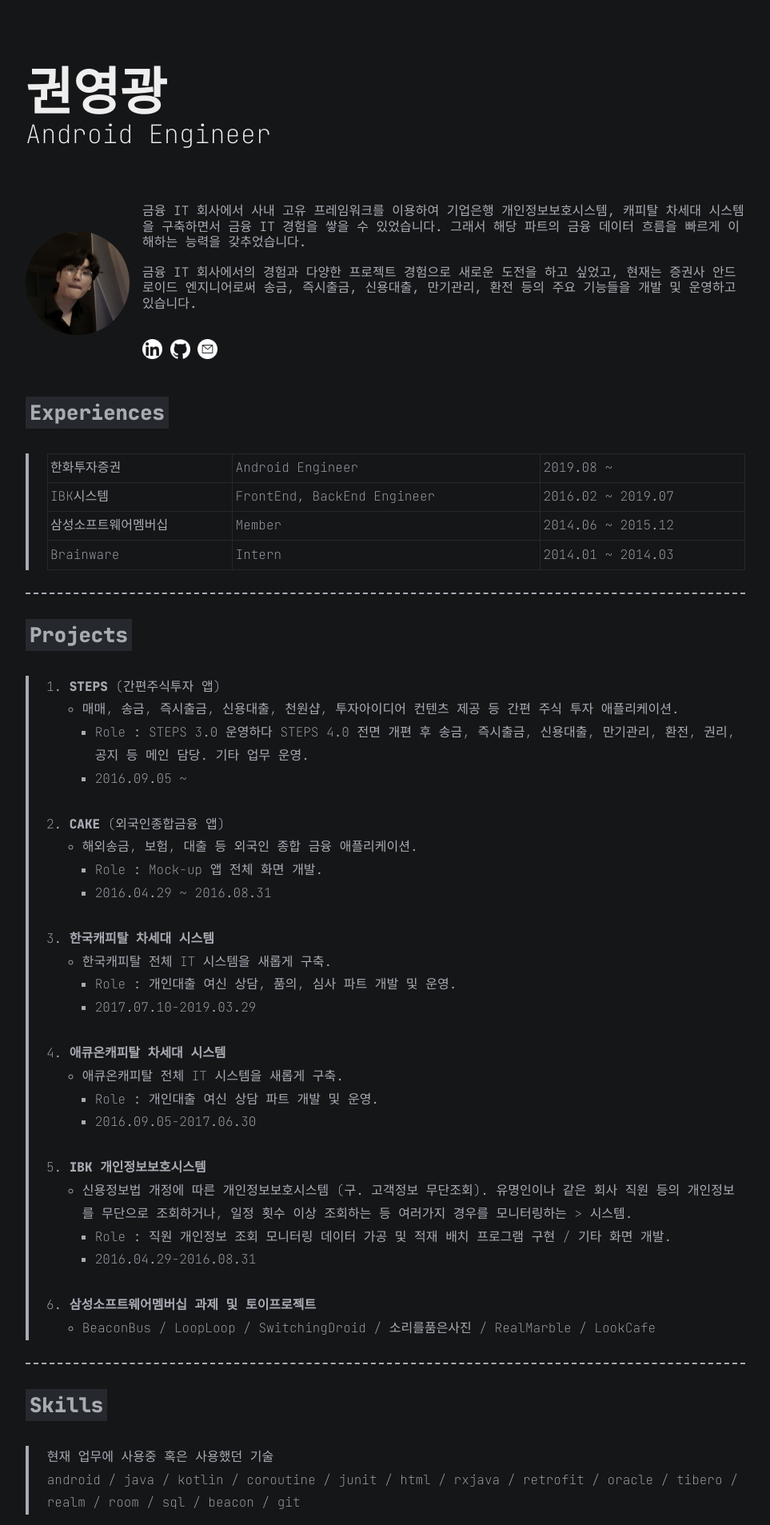
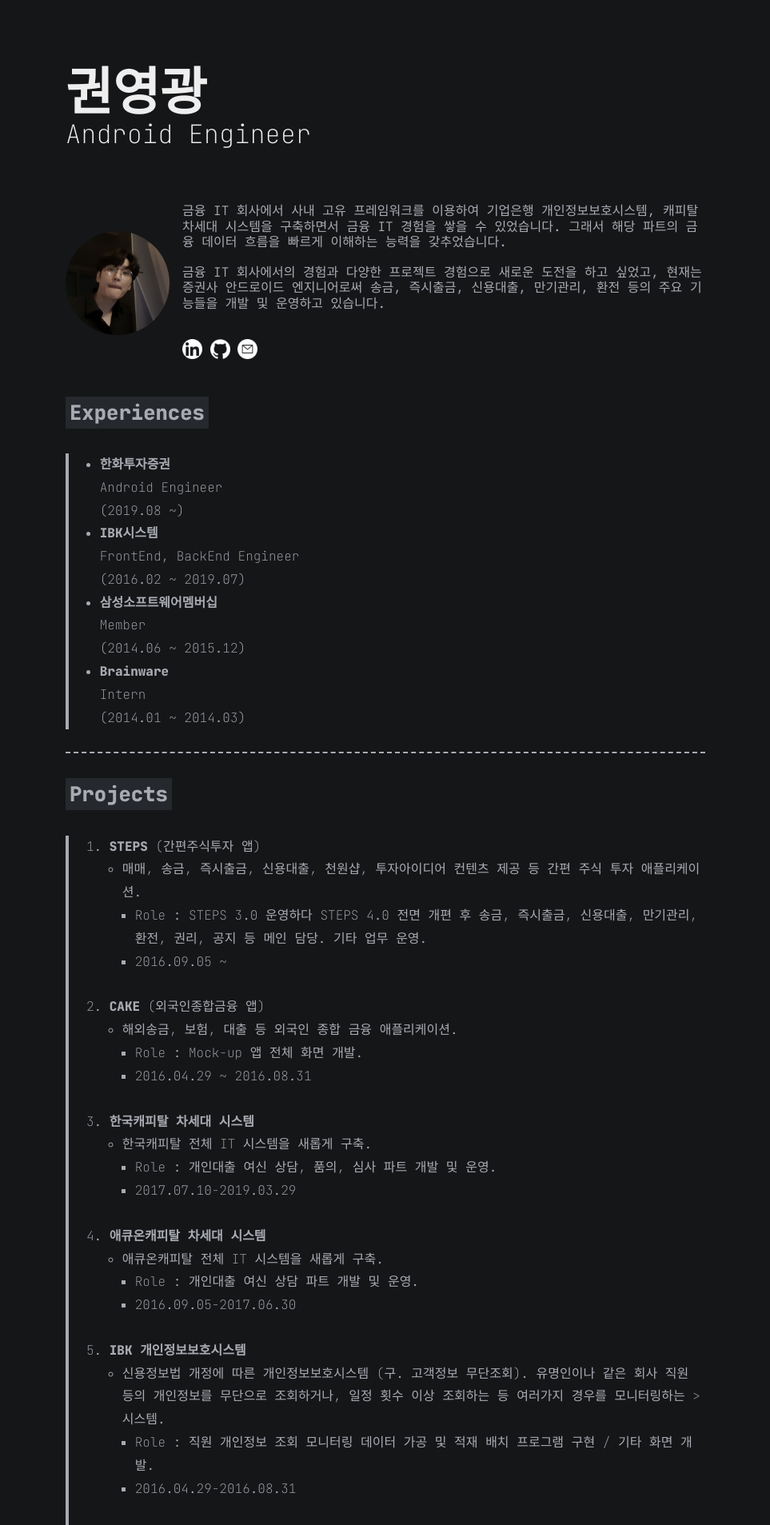
Before and after one commit to kwon0koang/kwon0koang.github.io, a Jekyll site: the page built from index.md, in a window 1280 px wide. Shown: the top 1907 px of the page at 80% size, without its empty margins (158-1121 px from the left). Built offline with Jekyll 4.4.1, drawn with Linux system fonts in a browser that asks for light colours.

Commit message:
블로그 수정

```diff
--- a/assets/css/blog.css
+++ b/assets/css/blog.css
@@ -47,7 +47,7 @@
 }
 main {
   margin: 0 auto;
-  max-width: 900px;
+  max-width: 800px;
   padding: 3rem 0;
 }
 
--- a/assets/css/post.css
+++ b/assets/css/post.css
@@ -45,7 +45,7 @@
 }
 main {
   margin: 0 auto;
-  max-width: 650px;
+  max-width: 800px;
   padding: 3rem 0 4rem 0;
 }
 .article {
--- a/index.md
+++ b/index.md
@@ -5,10 +5,18 @@
 
 ### `Experiences`
 
-> | 한화투자증권 | Android Engineer | 2019.08 ~ |
-> | IBK시스템 | FrontEnd, BackEnd Engineer | 2016.02 ~ 2019.07 |
-> | 삼성소프트웨어멤버십 | Member | 2014.06 ~ 2015.12 |
-> | Brainware | Intern | 2014.01 ~ 2014.03 |
+> - **한화투자증권**
+>   Android Engineer
+>   (2019.08 ~)
+> - **IBK시스템**
+>   FrontEnd, BackEnd Engineer
+>   (2016.02 ~ 2019.07)
+> - **삼성소프트웨어멤버십**
+>   Member
+>   (2014.06 ~ 2015.12)
+> - **Brainware**
+>   Intern
+>   (2014.01 ~ 2014.03)
 
 ---
 
```
Also changed, not shown: other parts of index.md (+38 -77 lines).
